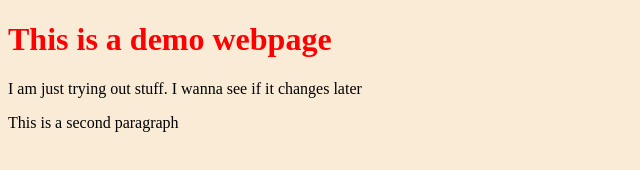
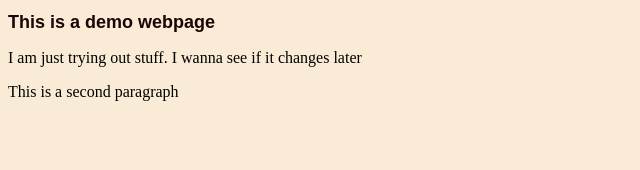
Before and after one commit to motoroboto/demo, a plain HTML site: page index.html in a window 1280 px wide. Shown: the whole page, without its empty margins (0-640 px from the left). Drawn offline with Linux system fonts and the light colour scheme.

Commit message:
now its looking more like a page maybe

```diff
--- a/style.css
+++ b/style.css
@@ -3,5 +3,12 @@ body {
 }
 
 h1 {
-    color: red;
+    color: rgb(24, 6, 6);
+    font-family: Arial, Helvetica, sans-serif;
+    font-size: large;
+    align-content: center;
 }
+
+p {
+    font-stretch: expanded;
+}
```
